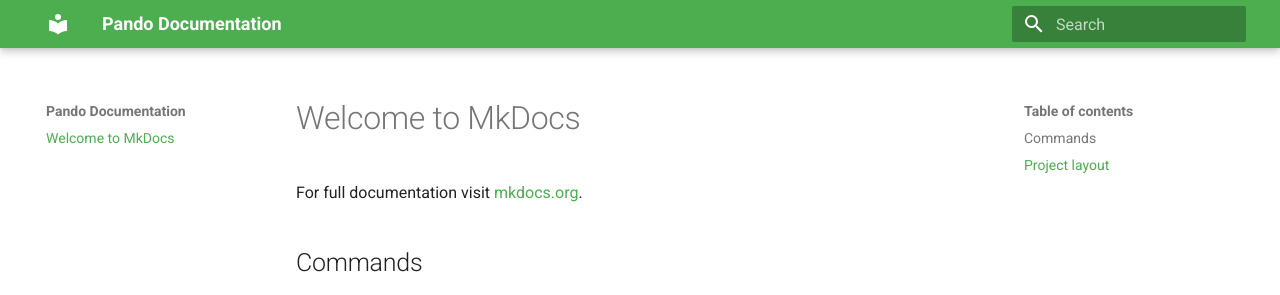
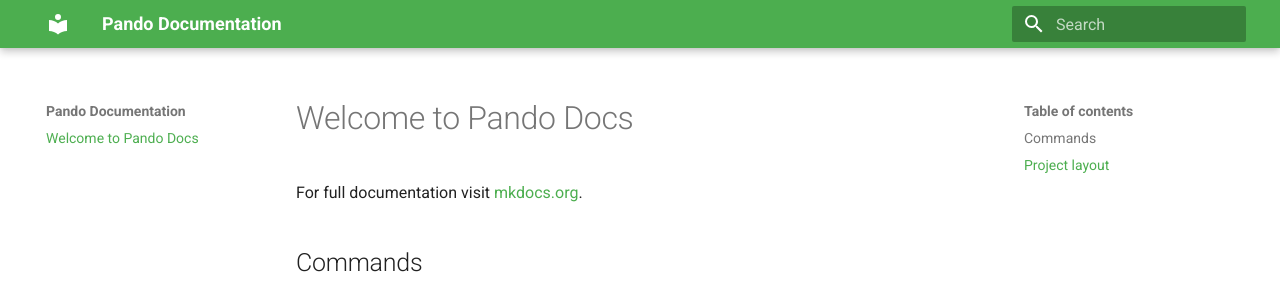
Before and after one commit to kenlabs/pando-doc, an MkDocs documentation site: the page built from docs/index.md, in a window 1280 px wide. Shown: the top 295 px of the page. Built offline with MkDocs 1.6.1 and Material for MkDocs 9.7.7, drawn with Linux system fonts in a browser that asks for light colours.

Commit message:
make some modifications to check if ci works well

```diff
--- a/docs/index.md
+++ b/docs/index.md
@@ -1,4 +1,4 @@
-# Welcome to MkDocs
+# Welcome to Pando Docs
 
 For full documentation visit [mkdocs.org](https://www.mkdocs.org).
 
```
Also changed, not shown: 1 other file.
